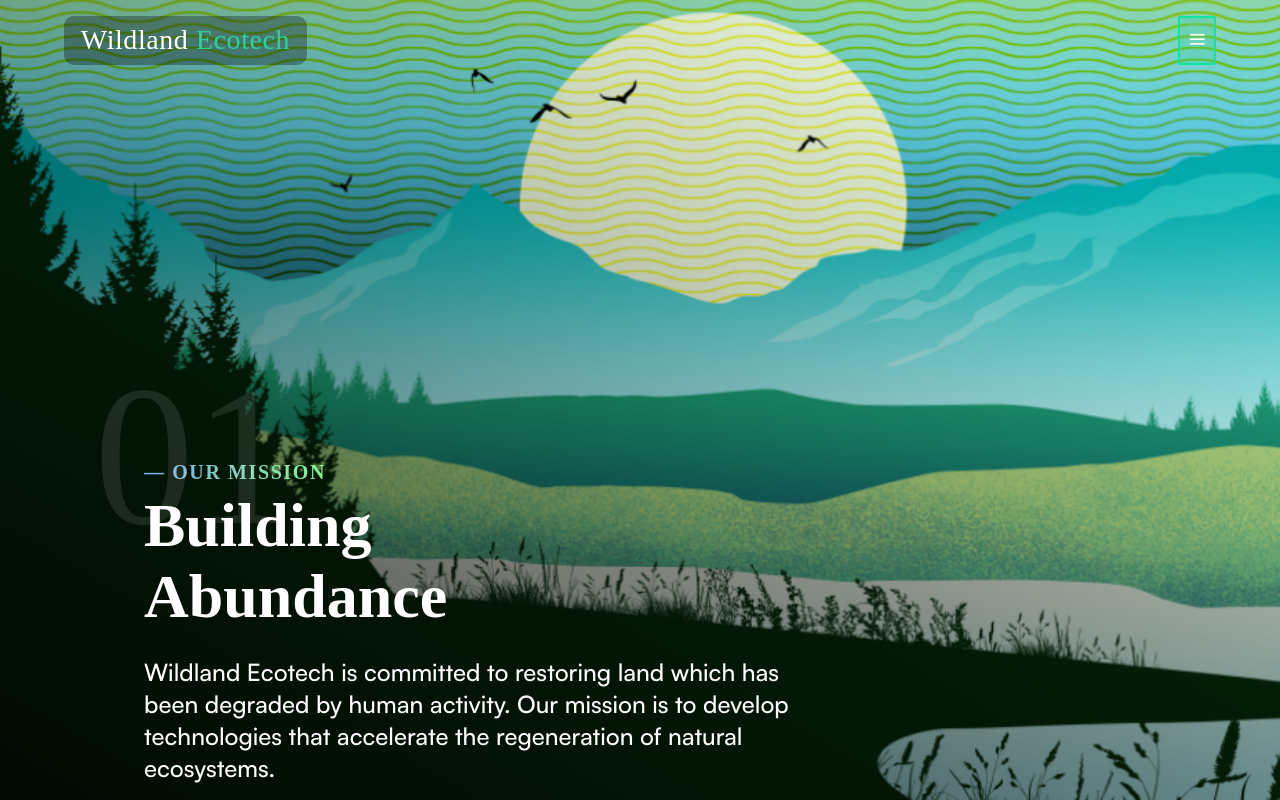
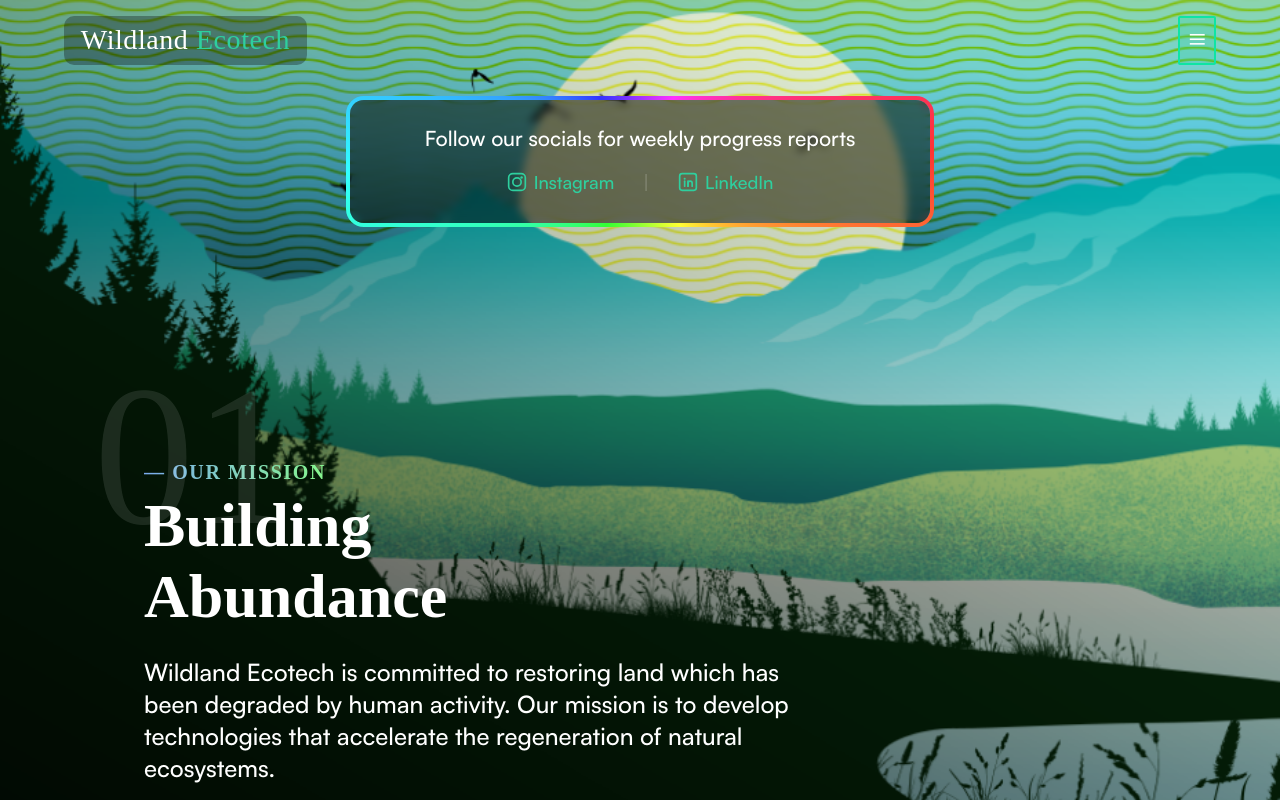
Before and after one commit to Wildland-Ecotech/wildland.eco, a SvelteKit app in the folder ui/: page / in a window 1280 px wide. Shown: the top 800 px of the page. Built offline with nearby package versions, Linux system fonts and the light colour scheme; a web font is replaced by a local one.

Commit message:
Added CTA for social media & EIN to footer

```diff
--- a/ui/src/lib/components/Footer.svelte
+++ b/ui/src/lib/components/Footer.svelte
@@ -56,6 +56,29 @@
     .footer--green::before {
         background-image: url('$lib/images/bubbles-green.svg');
     }
+    .social {
+        margin-top: 1.5em;
+        display: flex;
+        gap: 1em;
+        flex-wrap: wrap;
+    }
+
+    .social a {
+        font-family: satoshi;
+        font-size: 16px;
+        color: #2ECF9E;
+        text-decoration: none;
+        border: 1px solid rgba(46, 207, 158, 0.4);
+        border-radius: 10px;
+        padding: 0.5em 1em;
+        background-color: rgba(0, 0, 0, 0.3);
+        transition: background-color 0.2s;
+
+        &:hover {
+            background-color: transparent;
+            color: #fff;
+        }
+    }
 </style>
 
 <div class="footer footer--{color}">
@@ -65,6 +88,14 @@
         <div class="buttons">
             <a class="button hire full" href="mailto:wildland@wetfish.net">Get In Touch</a>
         </div>
-        <p style="font-size: 14px; opacity: 0.6; margin-top: 2em;">Wildland Ecotech is a 501(c)(3) nonprofit organization.</p>
+        <h3>Follow our progress</h3>
+        <div class="social">
+            <a href="https://www.instagram.com/wildland.ecotech" target="_blank" rel="noopener noreferrer">Instagram</a>
+            <a href="https://www.linkedin.com/company/wildland-ecotech" target="_blank" rel="noopener noreferrer">LinkedIn</a>
+        </div>
+        <p style="font-size: 14px; opacity: 0.6; margin-top: 2em;">
+            Wildland Ecotech is a 501(c)(3) nonprofit organization. <br>
+            EIN: 33-3738514
+        </p>
     </div>
 </div>
--- a/ui/src/routes/+page.svelte
+++ b/ui/src/routes/+page.svelte
@@ -3,6 +3,110 @@
 </svelte:head>
 
 <style lang="scss">
+    .cta-wrapper {
+        position: absolute;
+        z-index: 10;
+        top: 100px;
+        left: 50%;
+        transform: translateX(-50%);
+
+        canvas {
+            position: absolute;
+            pointer-events: none;
+        }
+    }
+
+    .social-cta {
+        position: relative;
+        width: 320px;
+        border-radius: 14px;
+        border: 4px solid #ff0000;
+        background: rgba(0, 0, 0, 0.5);
+        backdrop-filter: blur(4px);
+        padding: 16px 24px;
+        text-align: center;
+        box-sizing: border-box;
+        animation: rainbow-border 4s linear infinite;
+
+        .cta-text {
+            position: relative;
+            font-family: satoshi;
+            font-size: 18px;
+            color: #fff;
+            margin-bottom: 0.6em;
+        }
+
+        .cta-links {
+            position: relative;
+            display: flex;
+            justify-content: center;
+            gap: 0.75em;
+            flex-wrap: wrap;
+        }
+
+        .cta-links a {
+            font-family: satoshi;
+            font-size: 16px;
+            color: #2ECF9E;
+            text-decoration: none;
+            padding: 0.3em 0.5em;
+            display: flex;
+            align-items: center;
+            gap: 0.4em;
+
+            svg {
+                width: 18px;
+                height: 18px;
+                fill: currentColor;
+            }
+
+            &:hover {
+                color: #fff;
+            }
+        }
+
+        .cta-divider {
+            color: rgba(255, 255, 255, 0.3);
+            font-size: 16px;
+            align-self: center;
+        }
+    }
+
+    @media screen and (min-width: 768px) {
+        .social-cta {
+            width: 580px;
+            padding: 20px 32px;
+
+            .cta-text {
+                font-size: 21px;
+            }
+
+            .cta-links a {
+                font-size: 18px;
+                padding: 0.3em 1em;
+
+                svg {
+                    width: 20px;
+                    height: 20px;
+                }
+            }
+
+            .cta-divider {
+                font-size: 18px;
+            }
+        }
+    }
+
+    @keyframes rainbow-border {
+        0% { border-color: #ff0000; }
+        16% { border-color: #ff8800; }
+        33% { border-color: #ffff00; }
+        50% { border-color: #00ff00; }
+        66% { border-color: #0088ff; }
+        83% { border-color: #8800ff; }
+        100% { border-color: #ff0000; }
+    }
+
     .content-background {
         .header {
             position: absolute;
@@ -158,6 +262,7 @@
 </style>
 
 <script>
+    import { onMount } from 'svelte';
     import DisappearingContent from "$lib/components/DisappearingContent.svelte";
     import Accordion from '$lib/components/Accordion.svelte';
     import Blob from '$lib/components/Blob.svelte';
@@ -169,6 +274,90 @@
         {id: 'fire', title: 'Wildfire Mitigation'},
         {id: 'permaculture', title: 'Permaculture'},
     ];
+
+    let ctaEl;
+    let canvasEl;
+
+    onMount(() => {
+        if (!canvasEl || !canvasEl.getContext) return;
+        const ctx = canvasEl.getContext('2d');
+        if (!ctx) return;
+
+        ctaEl.style.borderColor = 'transparent';
+        ctaEl.style.animation = 'none';
+
+        const borderWidth = 4;
+        const radius = 16;
+        const pad = 4;
+        const dpr = window.devicePixelRatio || 1;
+
+        function updateCanvas() {
+            const boxWidth = ctaEl.offsetWidth;
+            const boxHeight = ctaEl.offsetHeight;
+            const w = boxWidth + pad * 2;
+            const h = boxHeight + pad * 2;
+
+            canvasEl.width = w * dpr;
+            canvasEl.height = h * dpr;
+            canvasEl.style.width = w + 'px';
+            canvasEl.style.height = h + 'px';
+            canvasEl.style.top = -pad + 'px';
+            canvasEl.style.left = -pad + 'px';
+            ctx.setTransform(dpr, 0, 0, dpr, 0, 0);
+
+            return { w, h };
+        }
+
+        let dims = updateCanvas();
+
+        const resizeObserver = new ResizeObserver(() => {
+            dims = updateCanvas();
+        });
+        resizeObserver.observe(ctaEl);
+
+        function roundedRect(x, y, rw, rh, r) {
+            ctx.beginPath();
+            ctx.moveTo(x + r, y);
+            ctx.lineTo(x + rw - r, y);
+            ctx.arcTo(x + rw, y, x + rw, y + r, r);
+            ctx.lineTo(x + rw, y + rh - r);
+            ctx.arcTo(x + rw, y + rh, x + rw - r, y + rh, r);
+            ctx.lineTo(x + r, y + rh);
+            ctx.arcTo(x, y + rh, x, y + rh - r, r);
+            ctx.lineTo(x, y + r);
+            ctx.arcTo(x, y, x + r, y, r);
+            ctx.closePath();
+        }
+
+        function draw(time) {
+            const { w, h } = dims;
+            ctx.clearRect(0, 0, w, h);
+
+            const angle = -(time / 1000);
+            const grad = ctx.createConicGradient(angle, w / 2, h / 2);
+
+            for (let i = 0; i <= 6; i++) {
+                grad.addColorStop(i / 6, `hsl(${(i / 6) * 360}, 100%, 60%)`);
+            }
+
+            ctx.strokeStyle = grad;
+            ctx.lineWidth = borderWidth;
+
+            const half = borderWidth / 2;
+            const inset = pad - half;
+            roundedRect(inset, inset, w - inset * 2, h - inset * 2, radius);
+            ctx.stroke();
+
+            animationId = requestAnimationFrame(draw);
+        }
+
+        let animationId = requestAnimationFrame(draw);
+
+        return () => {
+            cancelAnimationFrame(animationId);
+            resizeObserver.disconnect();
+        };
+    });
 </script>
 
 <section class="nature">
@@ -176,6 +365,24 @@
         <div class="header"></div>
         <div class="gradient"></div>
         <div class="fireflies" alt="A forest background with grasses in the foreground and fireflies on the left"></div>
+    </div>
+
+    <div class="cta-wrapper">
+        <canvas bind:this={canvasEl}></canvas>
+        <div class="social-cta" bind:this={ctaEl}>
+            <div class="cta-text">Follow our socials for weekly progress reports</div>
+            <div class="cta-links">
+                <a href="https://www.instagram.com/wildland.ecotech" target="_blank" rel="noopener noreferrer">
+                    <svg viewBox="0 0 24 24" xmlns="http://www.w3.org/2000/svg"><rect x="2" y="2" width="20" height="20" rx="5" ry="5" fill="none" stroke="currentColor" stroke-width="2"/><circle cx="12" cy="12" r="5" fill="none" stroke="currentColor" stroke-width="2"/><circle cx="17.5" cy="6.5" r="1.5"/></svg>
+                    Instagram
+                </a>
+                <span class="cta-divider">|</span>
+                <a href="https://www.linkedin.com/company/wildland-ecotech" target="_blank" rel="noopener noreferrer">
+                    <svg viewBox="0 0 24 24" xmlns="http://www.w3.org/2000/svg"><rect x="2" y="2" width="20" height="20" rx="3" ry="3" fill="none" stroke="currentColor" stroke-width="2"/><line x1="8" y1="11" x2="8" y2="17" stroke="currentColor" stroke-width="2" stroke-linecap="round"/><line x1="8" y1="8" x2="8" y2="8.01" stroke="currentColor" stroke-width="2.5" stroke-linecap="round"/><path d="M12 17v-3.5c0-1.5 1-2.5 2.5-2.5s2.5 1 2.5 2.5V17" fill="none" stroke="currentColor" stroke-width="2" stroke-linecap="round"/><line x1="12" y1="11" x2="12" y2="17" stroke="currentColor" stroke-width="2" stroke-linecap="round"/></svg>
+                    LinkedIn
+                </a>
+            </div>
+        </div>
     </div>
 
     <DisappearingContent>
```
